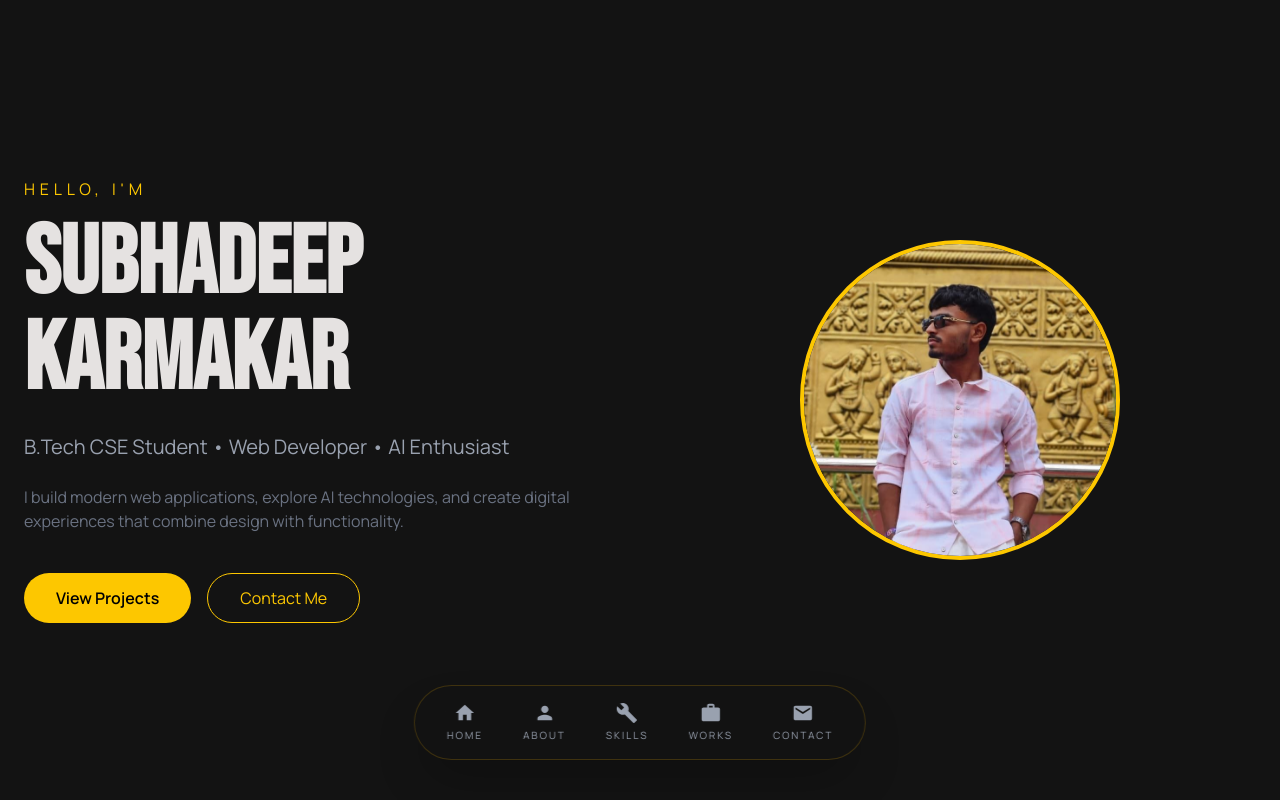
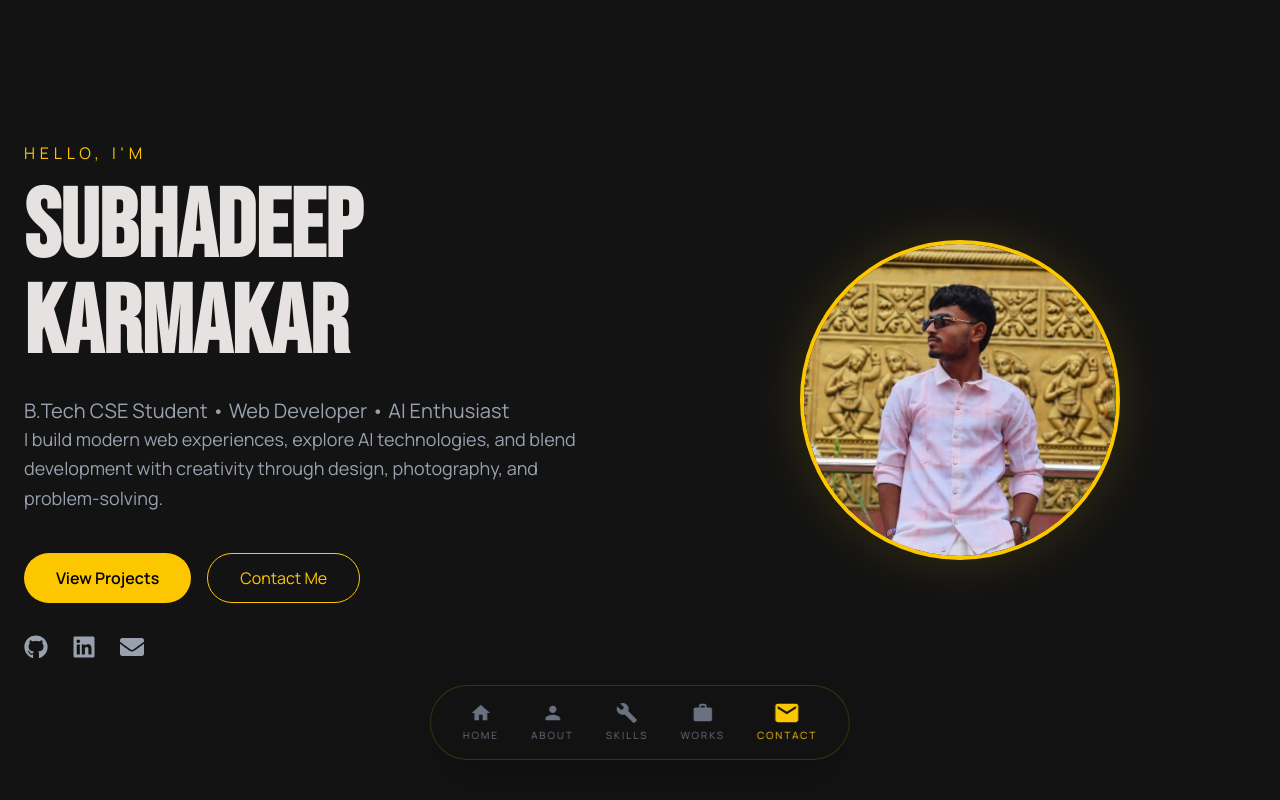
Before and after one commit to SubhadeepK-62/Portfolio, a React (Vite) app: page / in a window 1280 px wide. Shown: the top 800 px of the page. Built offline with nearby package versions, Linux system fonts and the light colour scheme.

Commit message:
Milestone: Functional portfolio v1

```diff
--- a/package.json
+++ b/package.json
@@ -15,6 +15,7 @@
     "react": "^19.2.8",
     "react-dom": "^19.2.8",
     "react-icons": "^5.7.0",
+    "react-intersection-observer": "^11.0.0",
     "tailwindcss": "^4.3.3"
   },
   "devDependencies": {
--- a/src/components/About.jsx
+++ b/src/components/About.jsx
@@ -1,7 +1,12 @@
+import useSectionObserver from "../hooks/useSectionObserver";
+
 export default function About() {
+  const ref = useSectionObserver("about");
+
   return (
     <section
       id="about"
+      ref={ref}
       className="min-h-screen flex items-center px-6 py-20"
     >
       <div className="max-w-6xl mx-auto w-full">
--- a/src/components/Contact.jsx
+++ b/src/components/Contact.jsx
@@ -1,7 +1,9 @@
 import { useRef, useState } from "react";
 import emailjs from "@emailjs/browser";
+import useSectionObserver from "../hooks/useSectionObserver";
 
 export default function Contact() {
+  const ref = useSectionObserver("contact");
   const form = useRef();
   const [status, setStatus] = useState("");
 
@@ -29,6 +31,7 @@ export default function Contact() {
   return (
     <section
       id="contact"
+      ref={ref}
       className="min-h-screen flex items-center px-6 py-20"
     >
       <div className="max-w-4xl mx-auto w-full">
--- a/src/components/Hero.jsx
+++ b/src/components/Hero.jsx
@@ -1,14 +1,18 @@
 import profileImage from "../assets/images/profile.jpg";
+import { FaGithub, FaLinkedin, FaEnvelope } from "react-icons/fa";
+import useSectionObserver from "../hooks/useSectionObserver";
 
 export default function Hero() {
+  const ref = useSectionObserver("home");
+
   return (
     <section
       id="home"
+      ref={ref}
       className="min-h-screen flex items-center justify-center px-6"
     >
       <div className="max-w-7xl mx-auto w-full">
         <div className="grid lg:grid-cols-2 gap-12 items-center">
-
           <div>
             <p className="text-yellow-400 uppercase tracking-[0.3em] mb-4">
               Hello, I'm
@@ -27,10 +31,10 @@ export default function Hero() {
               B.Tech CSE Student • Web Developer • AI Enthusiast
             </p>
 
-            <p className="mt-6 max-w-xl text-gray-500">
-              I build modern web applications, explore AI technologies,
-              and create digital experiences that combine design with
-              functionality.
+            <p className="text-gray-400 text-lg max-w-xl leading-relaxed">
+              I build modern web experiences, explore AI technologies, and blend
+              development with creativity through design, photography, and
+              problem-solving.
             </p>
 
             <div className="flex gap-4 mt-10">
@@ -42,13 +46,43 @@ export default function Hero() {
                 Contact Me
               </button>
             </div>
+            <div className="flex gap-6 mt-8 text-2xl">
+              <a
+                href="https://github.com/SubhadeepK-62"
+                target="_blank"
+                rel="noreferrer"
+                className="text-gray-400 hover:text-yellow-400 transition"
+              >
+                <FaGithub />
+              </a>
+
+              <a
+                href="https://linkedin.com/in/subhadeepkarmakar"
+                target="_blank"
+                rel="noreferrer"
+                className="text-gray-400 hover:text-yellow-400 transition"
+              >
+                <FaLinkedin />
+              </a>
+
+              <a
+                href="mailto:subhadeep24400123072@gmail.com"
+                className="text-gray-400 hover:text-yellow-400 transition"
+              >
+                <FaEnvelope />
+              </a>
+            </div>
           </div>
 
           <div className="flex justify-center">
             <img
               src={profileImage}
               alt="Profile"
-              className="w-80 h-80 object-cover rounded-full border-4 border-yellow-400"
+              className="w-80 h-80 object-cover rounded-full border-4 border-yellow-400
+              hover:scale-105
+              transition-all
+              duration-500
+              shadow-[0_0_50px_rgba(255,204,0,0.15)]"
             />
           </div>
         </div>
--- a/src/components/Navbar.jsx
+++ b/src/components/Navbar.jsx
@@ -5,6 +5,8 @@ import {
   MdWork,
   MdMail,
 } from "react-icons/md";
+
+import { useActiveSection } from "../context/ActiveSectionContext";
 
 const navItems = [
   { id: "home", label: "Home", icon: MdHome },
@@ -15,22 +17,41 @@ const navItems = [
 ];
 
 export default function Navbar() {
+  const { activeSection } = useActiveSection();
+
   return (
     <nav className="fixed bottom-10 left-1/2 -translate-x-1/2 z-50 rounded-full border border-yellow-500/20 bg-[#131313]/90 backdrop-blur-xl px-8 py-4 shadow-2xl">
-      <div className="flex items-center gap-10">
-        {navItems.map(({ id, label, icon: Icon }) => (
+      <div className="flex items-center gap-8">
+        {navItems.map(({ id, label, icon: Icon }) => {
+          const active = activeSection === id;
+
+          return (
             <a
               key={id}
               href={`#${id}`}
-            className="group flex flex-col items-center text-gray-400 transition-all duration-300 hover:text-yellow-400"
+              className="group flex flex-col items-center transition-all duration-300"
             >
-            <Icon size={22} />
+              <Icon
+                size={22}
+                className={
+                  active
+                    ? "text-yellow-400 scale-125"
+                    : "text-gray-500 group-hover:text-yellow-400"
+                }
+              />
 
-            <span className="mt-1 hidden text-[10px] uppercase tracking-[0.2em] sm:block">
+              <span
+                className={`mt-1 text-[10px] uppercase tracking-[0.2em] hidden sm:block transition-all ${
+                  active
+                    ? "text-yellow-400"
+                    : "text-gray-500 group-hover:text-yellow-400"
+                }`}
+              >
                 {label}
               </span>
             </a>
-        ))}
+          );
+        })}
       </div>
     </nav>
   );
--- a/src/components/Projects.jsx
+++ b/src/components/Projects.jsx
@@ -1,9 +1,13 @@
 import { projects } from "../data/projects";
+import useSectionObserver from "../hooks/useSectionObserver";
 
 export default function Projects() {
+  const ref = useSectionObserver("projects");
+
   return (
     <section
       id="projects"
+      ref={ref}
       className="min-h-screen flex items-center px-6 py-20"
     >
       <div className="max-w-6xl mx-auto w-full">
--- a/src/components/Skills.jsx
+++ b/src/components/Skills.jsx
@@ -1,9 +1,13 @@
 import { skills } from "../data/skills";
+import useSectionObserver from "../hooks/useSectionObserver";
 
 export default function Skills() {
+  const ref = useSectionObserver("skills");
+
   return (
     <section
       id="skills"
+      ref={ref}
       className="min-h-screen flex items-center px-6 py-20"
     >
       <div className="max-w-6xl mx-auto w-full">
--- /dev/null
+++ b/src/context/ActiveSectionContext.jsx
@@ -0,0 +1,22 @@
+import { createContext, useContext, useState } from "react";
+
+const ActiveSectionContext = createContext();
+
+export function ActiveSectionProvider({ children }) {
+  const [activeSection, setActiveSection] = useState("home");
+
+  return (
+    <ActiveSectionContext.Provider
+      value={{
+        activeSection,
+        setActiveSection,
+      }}
+    >
+      {children}
+    </ActiveSectionContext.Provider>
+  );
+}
+
+export function useActiveSection() {
+  return useContext(ActiveSectionContext);
+}
--- /dev/null
+++ b/src/hooks/useSectionObserver.js
@@ -0,0 +1,19 @@
+import { useEffect } from "react";
+import { useInView } from "react-intersection-observer";
+import { useActiveSection } from "../context/ActiveSectionContext";
+
+export default function useSectionObserver(sectionName) {
+  const { setActiveSection } = useActiveSection();
+
+  const { ref, inView } = useInView({
+    threshold: 0.5,
+  });
+
+  useEffect(() => {
+    if (inView) {
+      setActiveSection(sectionName);
+    }
+  }, [inView, sectionName, setActiveSection]);
+
+  return ref;
+}
--- a/src/main.jsx
+++ b/src/main.jsx
@@ -1,10 +1,16 @@
-import { StrictMode } from 'react'
-import { createRoot } from 'react-dom/client'
-import "./styles/global.css"
-import App from './App'
+import { StrictMode } from "react";
+import { createRoot } from "react-dom/client";
 
-createRoot(document.getElementById('root')).render(
+import "./styles/global.css";
+
+import App from "./App";
+
+import { ActiveSectionProvider } from "./context/ActiveSectionContext";
+
+createRoot(document.getElementById("root")).render(
   <StrictMode>
-    <App />
-  </StrictMode>,
-)
+    <ActiveSectionProvider>
+      <App />
+    </ActiveSectionProvider>
+  </StrictMode>
+);
```
Also changed, not shown: 1 other file (tests, documents, lock files or other folders). Lines whose indentation alone changed are shown as unchanged.
